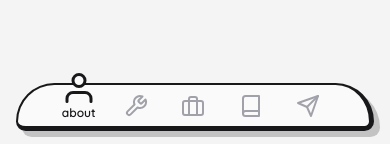
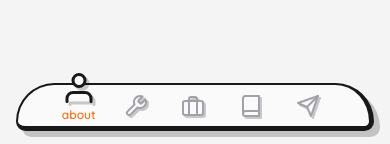
Before and after one commit to ahuynh15/personal-site, a Next.js app: page / in a window 390 px wide. Shown: the part 697-841 px from the top of the page. Built offline with nearby package versions, Linux system fonts and the light colour scheme.

Commit message:
more mobile changes

```diff
--- a/src/components/Common/MobileNavigation/MobileNavigation.jsx
+++ b/src/components/Common/MobileNavigation/MobileNavigation.jsx
@@ -27,7 +27,7 @@ function MobileNavigation({ currentPageName }) {
     },
     active: {
       opacity: 1,
-      y: -5,
+      y: -3,
     },
     exit: {
       opacity: 0,
@@ -69,7 +69,7 @@ function MobileNavigation({ currentPageName }) {
               className={classNames(
                 'flex items-center justify-center',
                 isActive
-                  ? 'text-zinc-900 dark:text-zinc-100'
+                  ? 'text-orange-500'
                   : 'text-zinc-400 hover:text-zinc-900 dark:text-zinc-600 dark:hover:text-zinc-100',
               )}
             >
@@ -87,7 +87,15 @@ function MobileNavigation({ currentPageName }) {
                   animate={isActive ? 'active' : 'inactive'}
                   exit="exit"
                 >
-                  <motion.div variants={iconVariants}>
+                  <motion.div
+                    className={classNames(
+                      'drop-shadow-solid-2',
+                      isActive
+                        ? 'text-zinc-900 dark:text-zinc-100'
+                        : 'text-zinc-400 hover:text-zinc-900 dark:text-zinc-600 dark:hover:text-zinc-100',
+                    )}
+                    variants={iconVariants}
+                  >
                     <page.icon
                       size={24}
                       color="currentColor"
--- a/src/components/ExperiencePageWrapper/Experience/Experience.jsx
+++ b/src/components/ExperiencePageWrapper/Experience/Experience.jsx
@@ -92,7 +92,7 @@ function Experience({
 
               {/* Description */}
               <motion.div
-                className="mt-2"
+                className="mt-2 font-medium"
                 layoutId={`experience__description__${id}`}
               >
                 {description}
--- a/src/components/ExperiencePageWrapper/ExperienceFilter/ExperienceFilter.jsx
+++ b/src/components/ExperiencePageWrapper/ExperienceFilter/ExperienceFilter.jsx
@@ -39,7 +39,7 @@ function ExperienceFilter() {
           <button key={tag} onClick={() => onClick(tag)} type="button">
             <Container
               className={classNames(
-                'text-zinc-900 transition-colors duration-500 dark:text-zinc-100',
+                'font-medium text-zinc-900 transition-colors duration-500 dark:text-zinc-100',
                 isActive && 'bg-orange-500 text-zinc-100 dark:bg-orange-500',
               )}
               flat={isActive}
@@ -50,7 +50,7 @@ function ExperienceFilter() {
         );
       })}
       <button onClick={() => onClear()} type="button">
-        <div className="text-zinc-900 transition-colors duration-500 dark:text-zinc-100">
+        <div className="font-medium text-zinc-900 transition-colors duration-500 dark:text-zinc-100">
           Clear Filters
         </div>
       </button>
--- a/src/components/ExperiencePageWrapper/ExperiencePageWrapper.jsx
+++ b/src/components/ExperiencePageWrapper/ExperiencePageWrapper.jsx
@@ -8,11 +8,11 @@ function ExperiencePageWrapper() {
     <div className="flex h-full flex-col lg:flex-row">
       <div className="mx-8 my-4 mb-4 self-center lg:w-1/3">
         <Title text="I have experience as a..." />
-        <div className="mt-4 sm:mt-8">
+        <div className="mt-4">
           <ExperienceFilter />
         </div>
       </div>
-      <div className="relative flex h-full overflow-y-auto sm:mt-8 lg:w-2/3 lg:pt-0">
+      <div className="relative flex h-full overflow-y-auto sm:mt-4 lg:mt-0 lg:w-2/3">
         <div className="p-4 lg:my-auto">
           <ExperienceList />
         </div>
--- a/src/components/SkillsPageWrapper/Skill/Skill.jsx
+++ b/src/components/SkillsPageWrapper/Skill/Skill.jsx
@@ -16,7 +16,7 @@ function Skill({ name, hasSubskills, isToggled, onClick, className }) {
         <div className="flex items-center">
           <span
             className={classNames(
-              'text-lg font-medium transition-all duration-500',
+              'text-lg font-semibold transition-all duration-500',
               isToggled
                 ? 'text-zinc-900 dark:text-zinc-100'
                 : 'text-zinc-300 group-hover:text-zinc-900 dark:text-zinc-700 dark:group-hover:text-zinc-100',
--- a/src/components/SkillsPageWrapper/SkillsPageWrapper.jsx
+++ b/src/components/SkillsPageWrapper/SkillsPageWrapper.jsx
@@ -9,7 +9,7 @@ function SkillsPageWrapper() {
       <div className="mx-8 my-4 mb-4 self-center lg:w-1/3">
         <Title text="I have experience with..." />
       </div>
-      <div className="flex h-full overflow-y-auto sm:pt-8 lg:w-2/3 lg:pt-0">
+      <div className="flex h-full overflow-y-auto sm:mt-4 lg:mt-0 lg:w-2/3">
         <div className="w-full lg:my-auto">
           <SkillList skills={SKILLS} />
         </div>
--- a/src/components/SkillsPageWrapper/Subskill/Subskill.jsx
+++ b/src/components/SkillsPageWrapper/Subskill/Subskill.jsx
@@ -27,7 +27,7 @@ function Subskill({ name }) {
     <motion.div variants={variants}>
       <Container
         flat
-        className="bg-orange-500  transition-colors dark:bg-orange-500"
+        className="bg-orange-500 transition-colors dark:bg-orange-500"
       >
         <div className="flex items-center">
           <span
```
